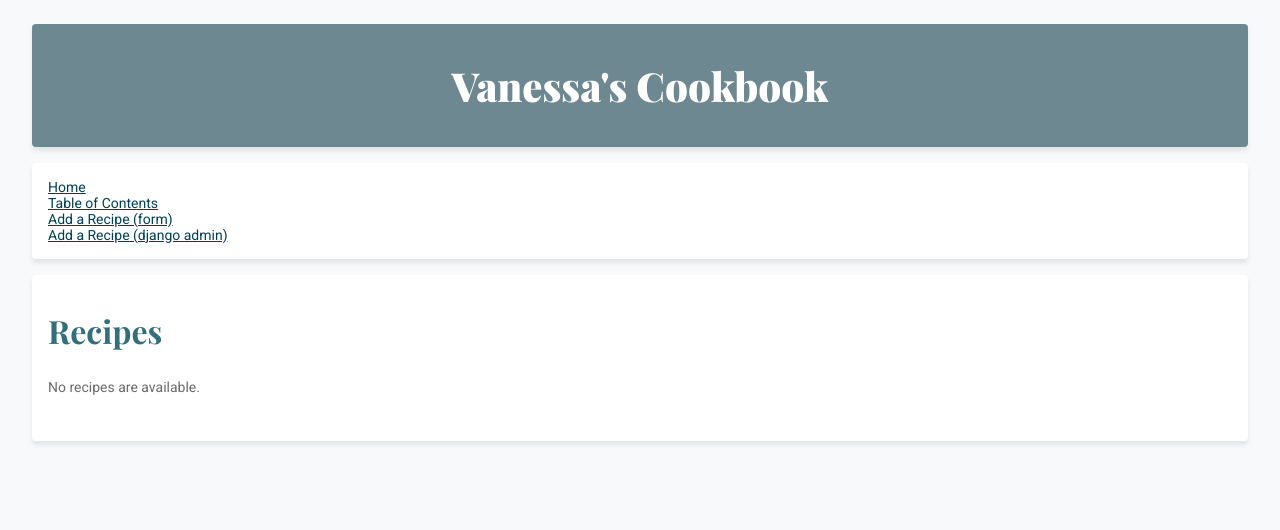
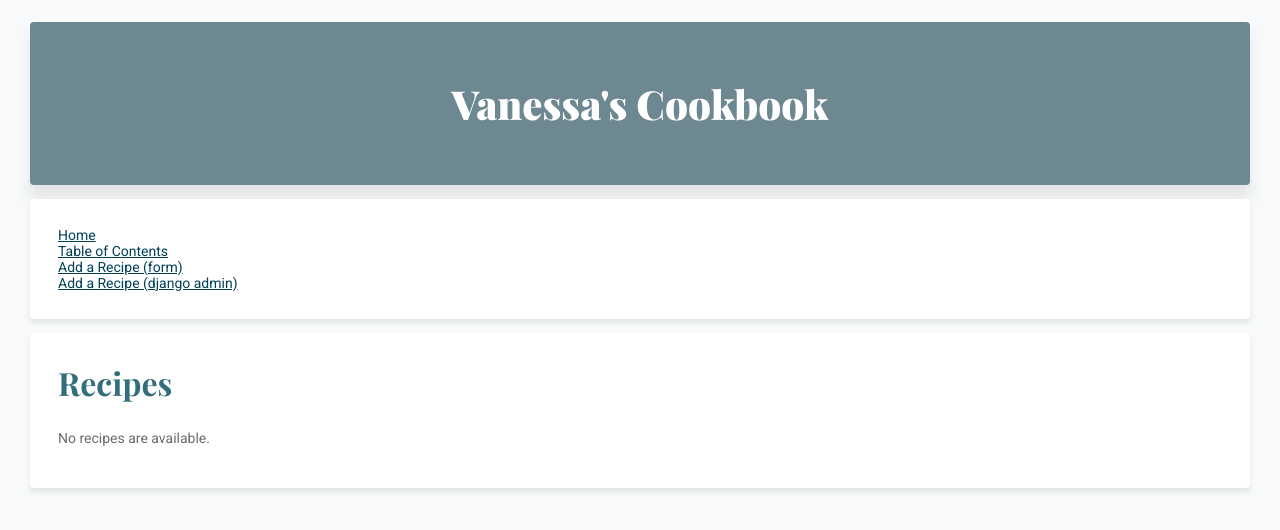
Before and after one commit to vanessalane/vlanenet, a Django app: page /cookbook/ in a window 1280 px wide. Shown: the top 530 px of the page. Run offline with Django 3.2, Linux system fonts and the light colour scheme; data that the repository does not hold is empty.

Commit message:
revise header spacing

```diff
--- a/cookbook/static/css/base.css
+++ b/cookbook/static/css/base.css
@@ -22,7 +22,6 @@ footer {
 h1, h2, h3 {
   font-family: 'Playfair Display', serif;
   color: #336E7B;
-  padding-top:0px;
 }
 
 h1 {
@@ -40,14 +39,26 @@ h2 {
 
 h3 {
   font-size: 24px;
-  /*font-style:italic;*/
   font-weight:400;
+}
+
+
+.bottom_buffer {
+  margin-bottom:2em;
+}
+
+.no_buffer {
+  margin-top: 0;
+}
+
+.top_buffer {
+  margin-top:2em;
 }
 
 .card {
   box-shadow: 0 4px 4px 0 #E3E5E6;
-  padding: 8px 16px 32px 16px;
-  margin: 16px;
+  padding: 2em 2em 2em 2em;
+  margin: 1em;
   font-size:14px;
   color: #6B6B6B;
   background-color:#FFF;
@@ -55,12 +66,10 @@ h3 {
 }
 
 .header {
-  box-shadow: 0 4px 4px 0 #E3E5E6;
-  padding: 8px;
+  box-shadow: 0 1em 1em 0 #E3E5E6;
   background-color:#6D8891;
 }
-
+/*
 .navbar {
-  padding: 16px;
-  margin: 16px;
-}
+  margin: 1em;
+}*/
--- a/cookbook/templates/base.html
+++ b/cookbook/templates/base.html
@@ -19,7 +19,7 @@
     {% endblock %}
     {% block title_card %}
         <div class="card">
-            <h2>{% block title %}{% endblock %}</h2>
+            <h2 class="no_buffer">{% block title %}{% endblock %}</h2>
             {% block subtitle %}{% endblock %}
         </div>
     {% endblock %}
--- a/cookbook/templates/index.html
+++ b/cookbook/templates/index.html
@@ -4,7 +4,7 @@
 {% endblock %}
 
 {% block body %}
-    <h2>Recipes</h2>
+    <h2 class="no_buffer">Recipes</h2>
     {% if recipe_list %}
         {% for recipe in recipe_list %}
             <li>
--- a/cookbook/templates/recipe.html
+++ b/cookbook/templates/recipe.html
@@ -18,11 +18,13 @@
             </div>
         {% endif %}
         {% if ingredients %}
-            <h3>Ingredients</h2>
+        <div class="bottom-padding">
+            <h3 class="no_buffer">Ingredients</h3>
             {% for ingredient in ingredients %}
                 <input type="checkbox">{{ ingredient }}</input>
                 <br>
             {% endfor %}
+        </div>
         {% endif %}
         <h3>Instructions</h2>
         <p>{{ recipe.instructions|linebreaks }}</p>
```
